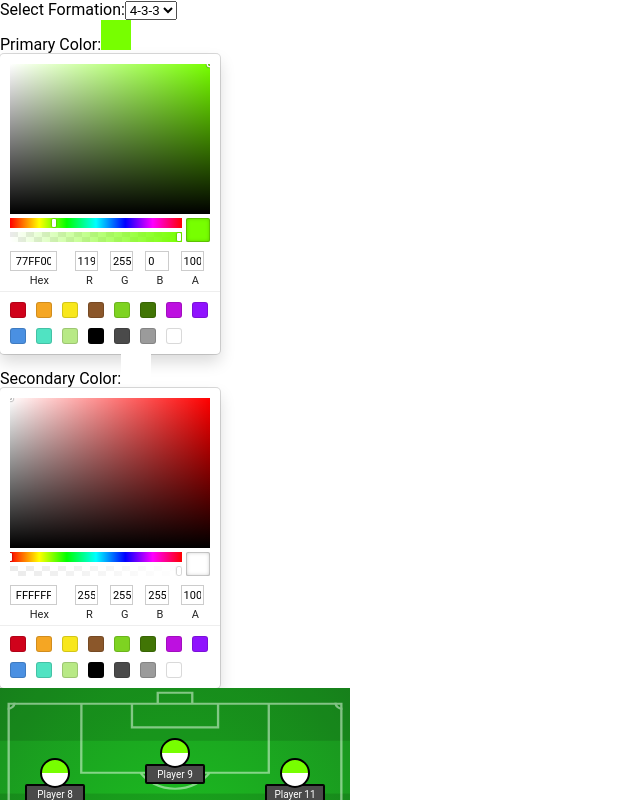
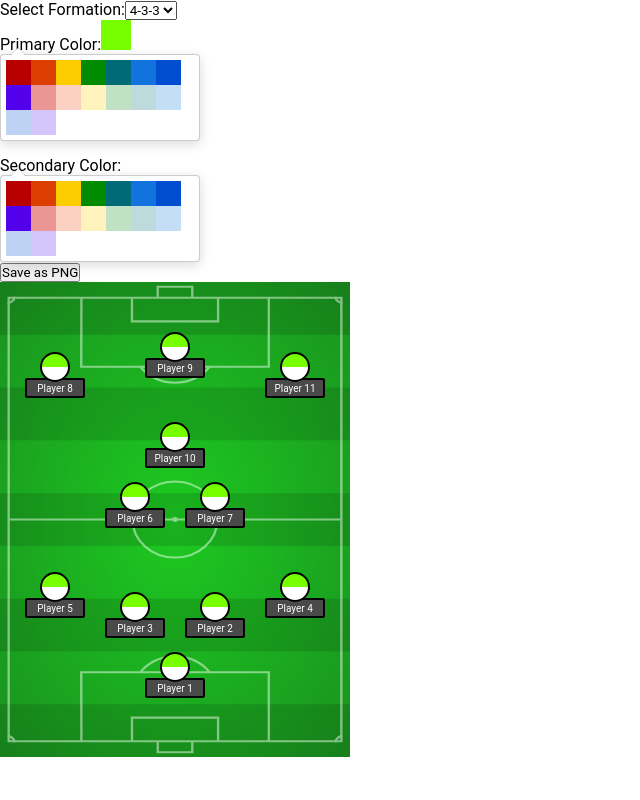
Before and after one commit to JoseVitorOliveira/your11, a React (Vite) app: page / in a window 1280 px wide. Shown: the top 800 px of the page, without its empty margins (0-640 px from the left). Built offline with nearby package versions, Linux system fonts and the light colour scheme.

Commit message:
formation download tool

```diff
--- a/package.json
+++ b/package.json
@@ -10,12 +10,15 @@
     "preview": "vite preview"
   },
   "dependencies": {
+    "html2canvas": "^1.4.1",
     "react": "^18.2.0",
     "react-color": "^2.19.3",
     "react-dom": "^18.2.0"
   },
   "devDependencies": {
+    "@types/dom-to-image": "^2.6.7",
     "@types/react": "^18.2.56",
+    "@types/react-color": "^3.0.12",
     "@types/react-dom": "^18.2.19",
     "@typescript-eslint/eslint-plugin": "^7.0.2",
     "@typescript-eslint/parser": "^7.0.2",
--- a/src/App.tsx
+++ b/src/App.tsx
@@ -1,9 +1,15 @@
-import { useState } from "react";
+import { useRef, useState } from "react";
 import FootballField from "./components/FootballField";
 import ColorPicker from "./components/ColorPicker";
+import { exportAsImage } from "./utils/exportAsImage";
+
+declare module "./utils/exportAsImage" {
+  export function exportAsImage(element: HTMLElement, fileName: string): void;
+}
 
 function App() {
   const [formation, setFormation] = useState("4-3-3");
+
   const [primaryColor, setPrimaryColor] = useState("#77ff00");
   const [secondaryColor, setSecondaryColor] = useState("#ffffff");
 
@@ -18,6 +24,8 @@ function App() {
   const handleSecondaryColorChange = (color: { hex: string }) => {
     setSecondaryColor(color.hex);
   };
+
+  const exportRef = useRef(null);
 
   return (
     <>
@@ -62,12 +70,17 @@ function App() {
           color={secondaryColor}
           onChange={handleSecondaryColorChange}
         />
+        <button onClick={() => exportAsImage(exportRef.current!, "formation")}>
+          Save as PNG
+        </button>
       </div>
-      <FootballField
-        primaryColor={primaryColor}
-        secondaryColor={secondaryColor}
-        formation={formation}
-      />
+      <div ref={exportRef}>
+        <FootballField
+          primaryColor={primaryColor}
+          secondaryColor={secondaryColor}
+          formation={formation}
+        />
+      </div>
     </>
   );
 }
--- a/src/components/ColorPicker/index.tsx
+++ b/src/components/ColorPicker/index.tsx
@@ -1,5 +1,5 @@
 import React from "react";
-import { SketchPicker, ColorResult } from "react-color";
+import { GithubPicker, ColorResult } from "react-color";
 
 interface ColorPickerProps {
   color: string;
@@ -7,7 +7,7 @@ interface ColorPickerProps {
 }
 
 const ColorPicker: React.FC<ColorPickerProps> = ({ color, onChange }) => {
-  return <SketchPicker color={color} onChange={onChange} />;
+  return <GithubPicker color={color} onChange={onChange} />;
 };
 
 export default ColorPicker;
--- /dev/null
+++ b/src/utils/exportAsImage.ts
@@ -0,0 +1,22 @@
+import html2canvas from "html2canvas";
+
+const exportAsImage = async (el: HTMLElement | undefined, imageFileName: string) => {
+  const canvas = await html2canvas(el);
+  const image = canvas.toDataURL("image/png", 1.0);
+  downloadImage(image, imageFileName);
+};
+const downloadImage = (blob: string, fileName: string) => {
+  const fakeLink = window.document.createElement("a");
+  fakeLink.style = "display:none;";
+  fakeLink.download = fileName;
+
+  fakeLink.href = blob;
+
+  document.body.appendChild(fakeLink);
+  fakeLink.click();
+  document.body.removeChild(fakeLink);
+
+  fakeLink.remove();
+};
+
+export default exportAsImage;
```
Also changed, not shown: 1 other file (tests, documents, lock files or other folders).
